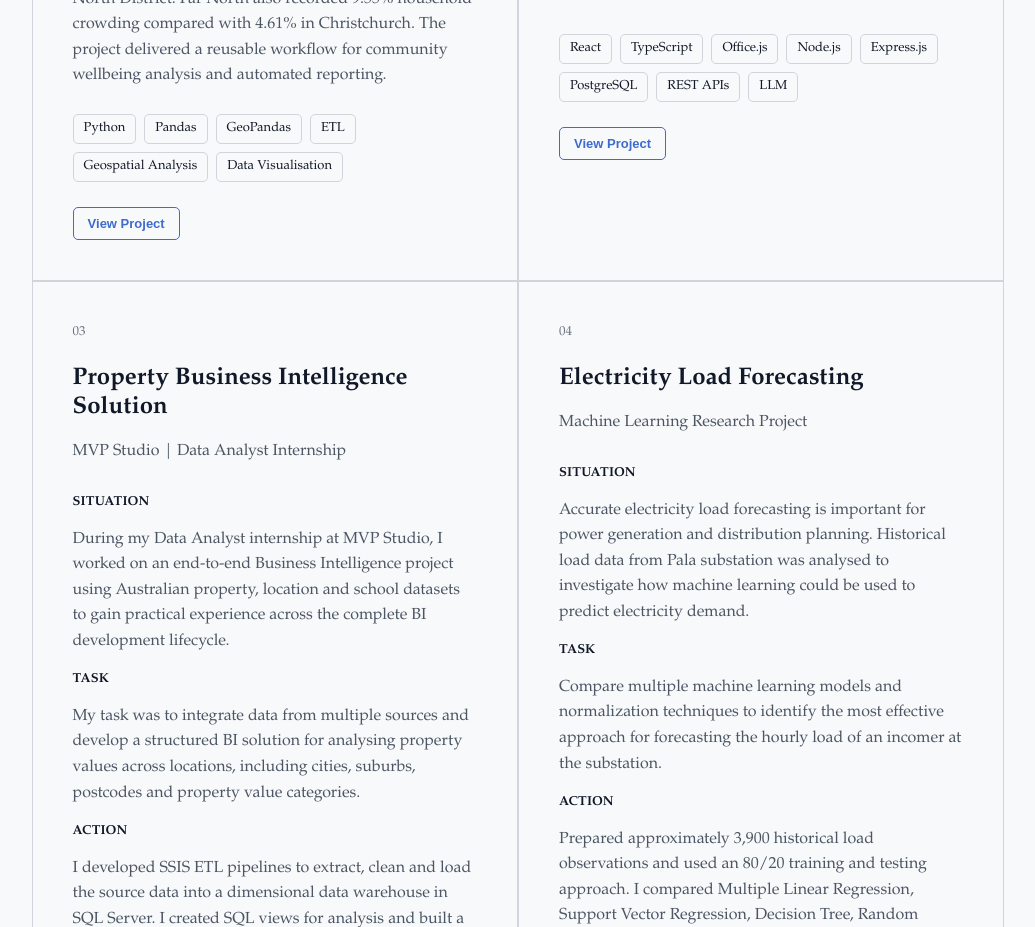
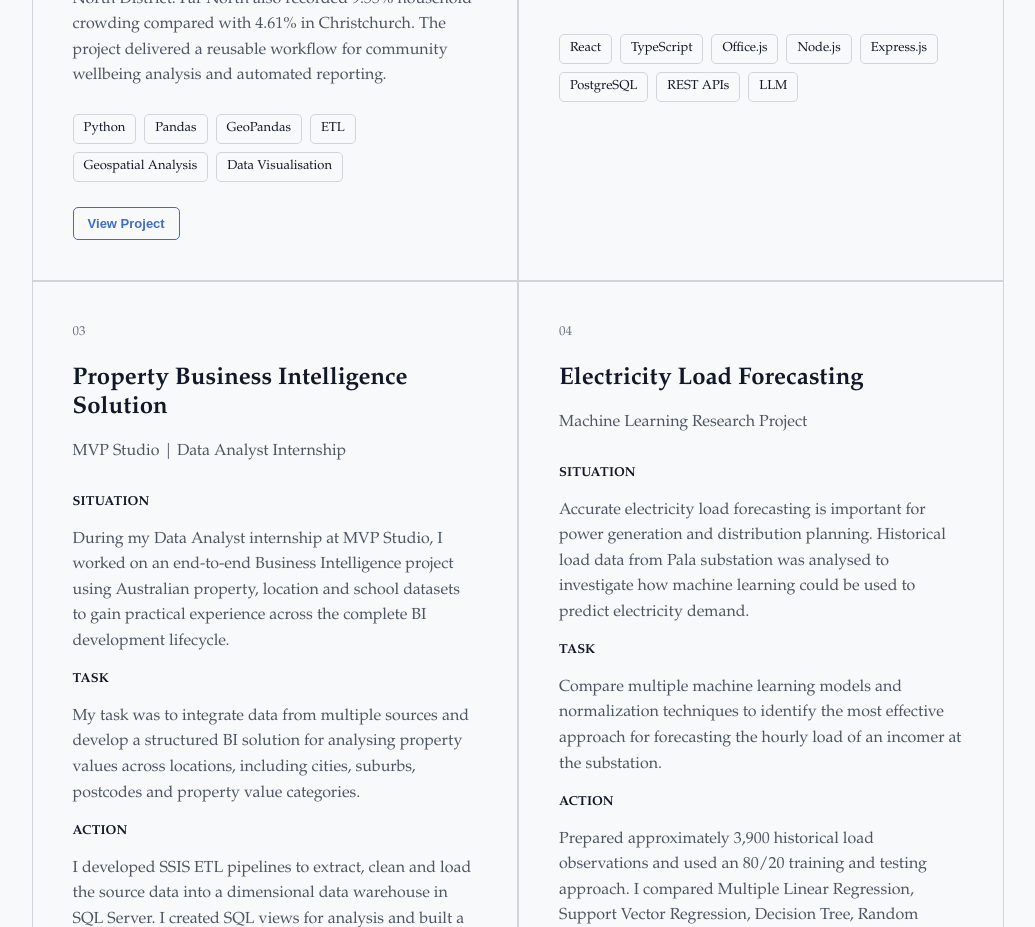
Before and after one commit to AnjuSambasivan93/my-portfolio, a React (Vite) app: page / in a window 1280 px wide. Shown: the part 7420-8347 px from the top of the page, without its empty margins (122-1157 px from the left). Built offline with nearby package versions, Linux system fonts and the light colour scheme.

Commit message:
removed addin

```diff
--- a/src/sections/FeaturedProjects.tsx
+++ b/src/sections/FeaturedProjects.tsx
@@ -13,11 +13,11 @@ import community8 from "../assets/projects/community-8.png";
 import community9 from "../assets/projects/community-9.png";
 import community10 from "../assets/projects/community-10.png";
 
-
+/*
 import addin1 from "../assets/projects/addin-1.png";
 import addin2 from "../assets/projects/addin-2.png";
 import addin3 from "../assets/projects/addin-3.png";
-
+*/
 
 import ssis1 from "../assets/projects/ssis-1.png";
 import ssis2 from "../assets/projects/ssis-2.png";
@@ -57,7 +57,7 @@ function FeaturedProjects() {
             link: "#"
 
         },
-
+/*
         {
             title: "AI-Powered Reporting Platform",
             company: "PHF Science",
@@ -71,6 +71,7 @@ function FeaturedProjects() {
             tools: "React, TypeScript, Node.js, PostgreSQL, Office.js, LLM",
             link:"#"
         },
+        */
         {
             title: "Property Market Business Intelligence Solution",
             company: "MVP Studio",
@@ -194,14 +195,13 @@ function FeaturedProjects() {
                     {currentImage + 1} / {project.images.length}
                 </div>
             </div>
-
-            {/* Show this note only for the AI-Powered Reporting Platform */}
-            {currentProject === 1 && (
-                <p className="image-note">
-                    Note: Screenshots show an early prototype of the Word Add-in interface.
-                </p>
-            )}
-
+             {/*
+                {currentProject === 1 && (
+                    <p className="image-note">
+                        Note: Screenshots show an early prototype of the Word Add-in interface.
+                    </p>
+                )}
+                */}
 
 
             <p className="featured-tools">
--- a/src/sections/Projects.tsx
+++ b/src/sections/Projects.tsx
@@ -117,11 +117,14 @@ function Projects() {
                         <span>REST APIs</span>
                         <span>LLM</span>
                     </div>
-                                        <button
-                        className="project-link"
-                        onClick={() => viewProject(1)} >
+                        {/*
+                        <button
+                            className="project-link"
+                            onClick={() => viewProject(1)}
+                        >
                             View Project
                         </button>
+                        */}
                 </div>
                 <div className="project-card">
                     <span className="project-number">03</span>
```
